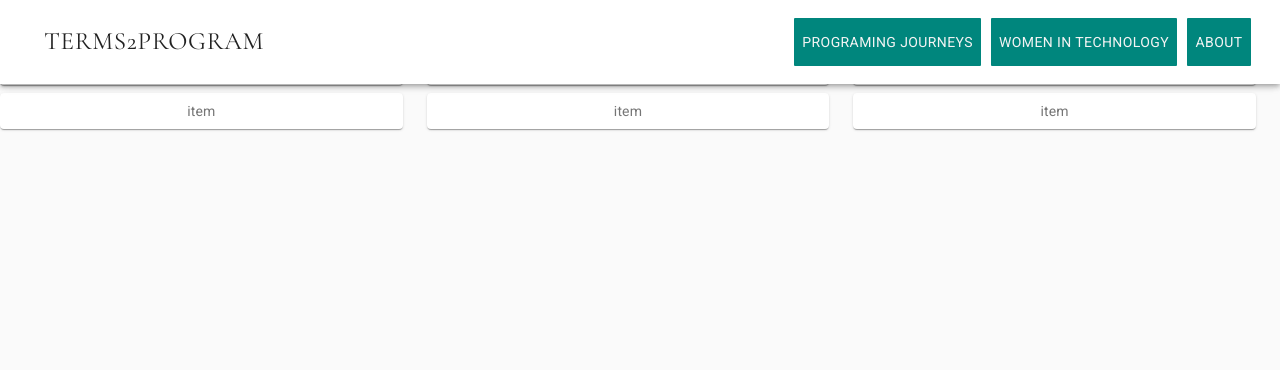
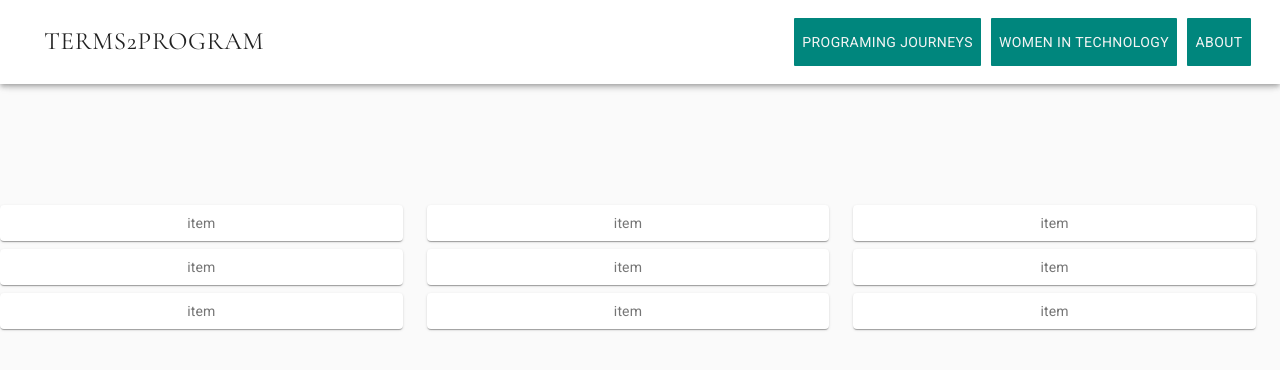
Before and after one commit to kristina-arezina/terms-2-program, a React (Create React App) app: page /women-in-tech in a window 1280 px wide. Shown: the top 370 px of the page. Built offline with nearby package versions, Linux system fonts and the light colour scheme.

Commit message:
I have a grid

```diff
--- a/src/components/WomenInTech/Grid.js
+++ b/src/components/WomenInTech/Grid.js
@@ -6,11 +6,13 @@ import Grid from '@material-ui/core/Grid';
 const useStyles = makeStyles(theme => ({
   root: {
     flexGrow: 1,
+    paddingTop:200,
   },
   paper: {
     padding: theme.spacing(1),
     textAlign: 'center',
     color: theme.palette.text.secondary,
+
   },
 }));
 
--- a/src/components/WomenInTech/WomenInTech.js
+++ b/src/components/WomenInTech/WomenInTech.js
@@ -7,7 +7,14 @@ export class WomenInTech extends Component {
     return (
       <div>
       <Header/>
-      <NestedGrid/>
+      <NestedGrid style={{
+          paddingTop:500,
+          paddingBottom:80,
+          textAlign:"center",
+          textTransform: 'uppercase',
+          backgroundColor:"#f4f4f4",
+          fontFamily:"courier new",
+      }}/>
 
       </div>
     )
```
